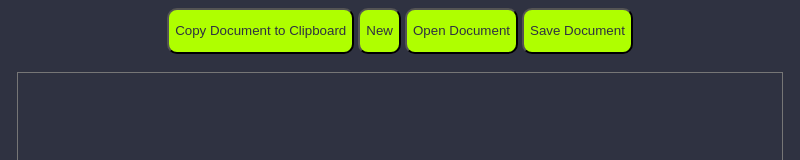
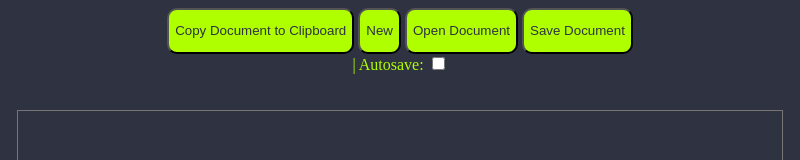
Before and after one commit to Sharkbyteprojects/SharkWrite-new, an Electron app: page index.html in a window 800 px wide. Shown: the top 160 px of the page. Drawn offline with Linux system fonts and the light colour scheme; no server answers.

Commit message:
Start working on autosave

```diff
--- a/index.html
+++ b/index.html
@@ -12,6 +12,7 @@
   <button id="ssd">New</button>
   <button id="paste">Open Document</button>
   <button id="saveas">Save Document</button>
+  <div>| Autosave: <input id="autosav" type="checkbox"></div>
   <br /><br /></div>
   <textarea></textarea>
     <script>
```
